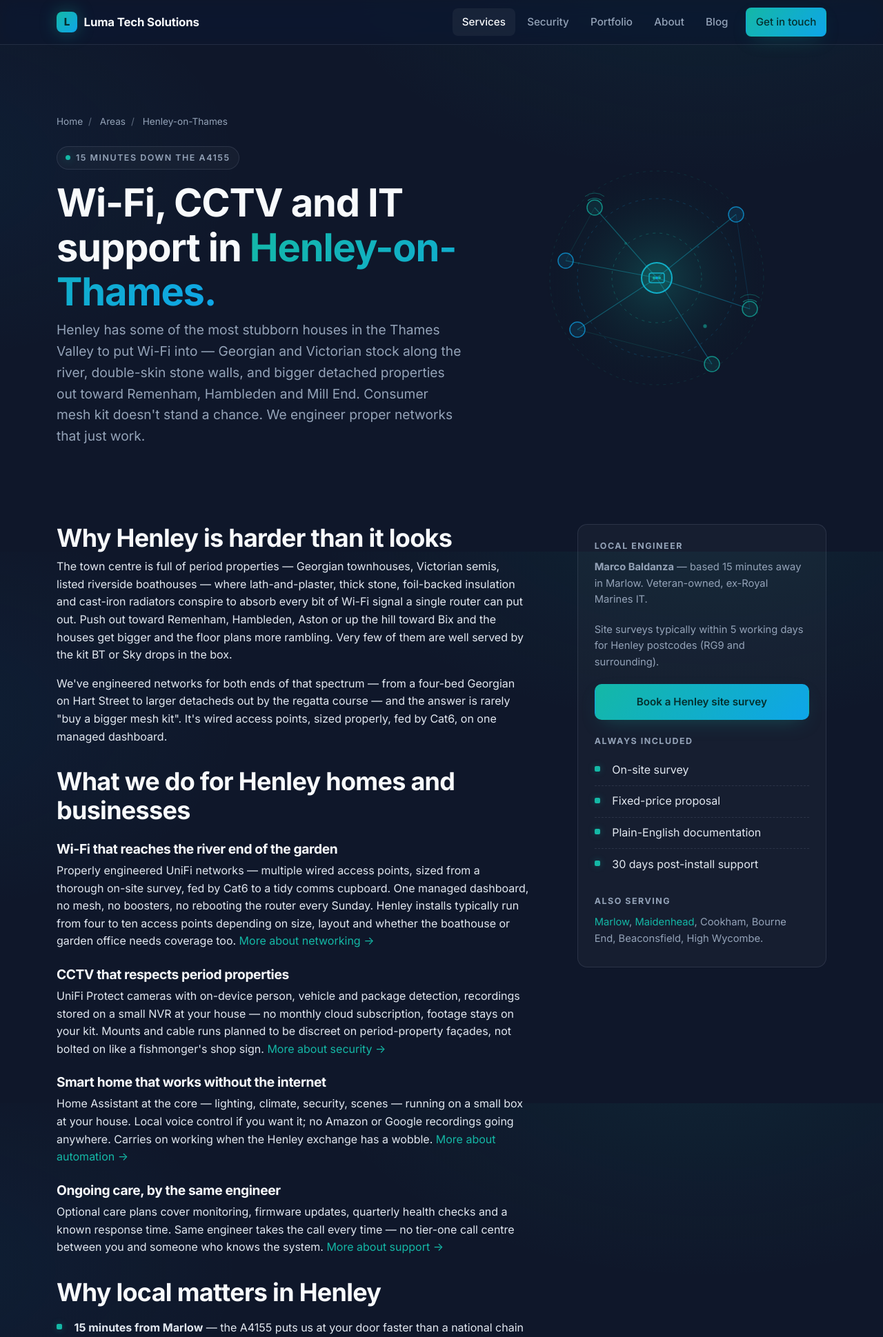
After one commit to Comm4nd0/luma-tech-solutions, a Django app: page /areas/henley/ in a window 1280 px wide. The commit adds this page. Shown: the top 1939 px of the page at 69% size. Run offline with Django 5.2, Linux system fonts and the light colour scheme.

Commit message:
seo: add dedicated /areas/henley/ page + cross-link site-wide
Henley-on-Thames is a real catchment for the business (15 min from
Marlow via the A4155, period-property stock that punishes mesh kit),
but only had a passing mention on the site. Brings it up to parity
with Marlow and Maidenhead for SEO purposes.

- New view, URL route and sitemap entry for /areas/henley/
- Dedicated locale template templates/areas/henley.html with custom
  Service JSON-LD, content tailored to Henley housing stock (Georgian
  riverside, period stone, Remenham/Hambleden/Mill End surrounds),
  and the same sidebar shape as the Marlow/Maidenhead pages
- Areas index card now links through ("More about Henley →")
- Marlow and Maidenhead "Also serving" sidebars now link to Henley
- Page titles updated on home, networking, security, contact and
  areas-index to include Henley alongside Marlow & Maidenhead
- Security page description gains Henley too
- SITE_STATIC_LASTMOD bumped to 2026-05-04 so the static-page
  sitemap reflects the freshness honestly

Co-Authored-By: Claude Opus 4.7 (1M context) <noreply@anthropic.com>

```diff
--- a/core/sitemaps.py
+++ b/core/sitemaps.py
@@ -32,6 +32,7 @@ class StaticViewSitemap(Sitemap):
             ("areas", 0.7),
             ("area_marlow", 0.8),
             ("area_maidenhead", 0.8),
+            ("area_henley", 0.8),
             ("about", 0.7),
             ("portfolio", 0.8),
             ("contact", 0.7),
--- a/core/urls.py
+++ b/core/urls.py
@@ -17,6 +17,7 @@ urlpatterns = [
     path("areas/", views.areas_index, name="areas"),
     path("areas/marlow/", views.area_marlow, name="area_marlow"),
     path("areas/maidenhead/", views.area_maidenhead, name="area_maidenhead"),
+    path("areas/henley/", views.area_henley, name="area_henley"),
     path("contact/", views.contact, name="contact"),
     path("contact/thanks/", views.contact_thanks, name="contact_thanks"),
     path("blog/", views.blog, name="blog"),
--- a/core/views.py
+++ b/core/views.py
@@ -249,7 +249,7 @@ def home(request):
         "home.html",
         _base_context(
             active="home",
-            page_title="Wi-Fi, CCTV & IT Support in Marlow & Maidenhead | Luma Tech",
+            page_title="Wi-Fi, CCTV & IT Support — Marlow, Maidenhead & Henley | Luma Tech",
             page_description=(
                 "Local engineer for proper Wi-Fi, CCTV, smart homes and IT "
                 "support across Marlow, Maidenhead, Henley and the Thames Valley."
@@ -285,7 +285,7 @@ def service_networking(request):
         "services/networking.html",
         _base_context(
             active="services",
-            page_title="Wi-Fi Installation in Marlow & Maidenhead | Luma Tech",
+            page_title="Wi-Fi Installation in Marlow, Maidenhead & Henley | Luma Tech",
             page_description=(
                 "UniFi Wi-Fi design and installation for large homes and "
                 "offices across Marlow, Maidenhead, Henley and the Thames Valley."
@@ -313,10 +313,10 @@ def service_security(request):
         "services/security.html",
         _base_context(
             active="security",
-            page_title="CCTV & Security Installation, Marlow & Bucks | Luma Tech",
+            page_title="CCTV Installation in Marlow, Maidenhead & Henley | Luma Tech",
             page_description=(
                 "UniFi Protect CCTV, alarms, smart locks and network security "
-                "across Marlow, Maidenhead, Beaconsfield and the Thames Valley."
+                "across Marlow, Maidenhead, Henley-on-Thames and the Thames Valley."
             ),
             breadcrumbs=[
                 ("Home", reverse("home")),
@@ -505,7 +505,7 @@ def contact(request):
         "contact.html",
         _base_context(
             active="contact",
-            page_title="Contact Luma Tech — Marlow & Maidenhead Engineer",
+            page_title="Contact Luma Tech — Marlow, Maidenhead & Henley Engineer",
             page_description=(
                 "Talk to Marco about Wi-Fi, CCTV, smart-home or IT support "
                 "across Marlow, Maidenhead, Henley and the Thames Valley."
@@ -580,7 +580,7 @@ def areas_index(request):
         "areas/index.html",
         _base_context(
             active="services",
-            page_title="Areas Covered — Marlow, Maidenhead, Bucks | Luma Tech",
+            page_title="Areas Covered — Marlow, Maidenhead, Henley & Bucks | Luma Tech",
             page_description=(
                 "Where we work: Marlow, Maidenhead, Henley-on-Thames, "
                 "Beaconsfield, Bourne End, Cookham and High Wycombe."
@@ -640,5 +640,27 @@ def area_maidenhead(request):
     )
 
 
+def area_henley(request):
+    return render(
+        request,
+        "areas/henley.html",
+        _base_context(
+            active="services",
+            page_title="Wi-Fi, CCTV & IT Support in Henley-on-Thames | Luma Tech",
+            page_description=(
+                "Wi-Fi, CCTV and smart-home design for period homes and "
+                "riverside properties in Henley-on-Thames, Remenham, "
+                "Hambleden and Mill End."
+            ),
+            breadcrumbs=[
+                ("Home", reverse("home")),
+                ("Areas", reverse("areas")),
+                ("Henley-on-Thames", reverse("area_henley")),
+            ],
+            town="Henley-on-Thames",
+        ),
+    )
+
+
 def healthz(request):
     return HttpResponse("ok\n", content_type="text/plain")
--- a/lumatech/settings.py
+++ b/lumatech/settings.py
@@ -158,7 +158,7 @@ SITE_FOUNDER = "Marco Baldanza"
 SITE_BASE_TOWN = "Marlow"
 # Bump when you ship a meaningful site-wide content change so the
 # static-page sitemap honestly reflects freshness.
-SITE_STATIC_LASTMOD = "2026-05-03"
+SITE_STATIC_LASTMOD = "2026-05-04"
 
 # --- Security in production ---
 if not DEBUG:
--- /dev/null
+++ b/templates/areas/henley.html
@@ -0,0 +1,145 @@
+{% extends 'base.html' %}
+{% load static %}
+
+{% block jsonld %}{{ block.super }}
+<script type="application/ld+json">
+{
+  "@context": "https://schema.org",
+  "@type": "Service",
+  "name": "Wi-Fi, CCTV and IT Support in Henley-on-Thames",
+  "serviceType": "Wi-Fi Installation",
+  "description": "Wi-Fi, CCTV and smart-home design for period homes and riverside properties across Henley-on-Thames, Remenham, Hambleden and Mill End.",
+  "url": "{{ SITE_URL }}{% url 'area_henley' %}",
+  "provider": { "@id": "{{ SITE_URL }}#business" },
+  "areaServed": { "@type": "City", "name": "Henley-on-Thames" }
+}
+</script>
+{% endblock %}
+
+{% block content %}
+<section class="service-hero">
+  <div class="container">
+    <div class="service-hero-inner">
+      <div>
+        {% include 'partials/_breadcrumbs.html' with crumbs=breadcrumbs %}
+        <span class="eyebrow"><span class="dot"></span>15 minutes down the A4155</span>
+        <h1>Wi-Fi, CCTV and IT support in <span class="gradient">Henley-on-Thames.</span></h1>
+        <p class="lede">
+          Henley has some of the most stubborn houses in the Thames
+          Valley to put Wi-Fi into — Georgian and Victorian stock along
+          the river, double-skin stone walls, and bigger detached
+          properties out toward Remenham, Hambleden and Mill End.
+          Consumer mesh kit doesn't stand a chance. We engineer proper
+          networks that just work.
+        </p>
+      </div>
+      <div class="hero-illustration">
+        {% include 'partials/_illustrations.html' with name='networking' %}
+      </div>
+    </div>
+  </div>
+</section>
+
+<section class="tight">
+  <div class="container">
+    <div class="service-grid">
+      <div>
+        <h2>Why Henley is harder than it looks</h2>
+        <p>
+          The town centre is full of period properties — Georgian
+          townhouses, Victorian semis, listed riverside boathouses —
+          where lath-and-plaster, thick stone, foil-backed insulation
+          and cast-iron radiators conspire to absorb every bit of Wi-Fi
+          signal a single router can put out. Push out toward Remenham,
+          Hambleden, Aston or up the hill toward Bix and the houses
+          get bigger and the floor plans more rambling. Very few of
+          them are well served by the kit BT or Sky drops in the box.
+        </p>
+        <p>
+          We've engineered networks for both ends of that spectrum —
+          from a four-bed Georgian on Hart Street to larger detacheds
+          out by the regatta course — and the answer is rarely "buy a
+          bigger mesh kit". It's wired access points, sized properly,
+          fed by Cat6, on one managed dashboard.
+        </p>
+
+        <h2 class="mt-4">What we do for Henley homes and businesses</h2>
+
+        <h3 class="mt-3">Wi-Fi that reaches the river end of the garden</h3>
+        <p>
+          Properly engineered UniFi networks — multiple wired access
+          points, sized from a thorough on-site survey, fed by Cat6 to
+          a tidy comms cupboard. One managed dashboard, no mesh, no
+          boosters, no rebooting the router every Sunday. Henley
+          installs typically run from four to ten access points
+          depending on size, layout and whether the boathouse or
+          garden office needs coverage too.
+          <a href="{% url 'service_networking' %}">More about networking →</a>
+        </p>
+
+        <h3 class="mt-3">CCTV that respects period properties</h3>
+        <p>
+          UniFi Protect cameras with on-device person, vehicle and
+          package detection, recordings stored on a small NVR at your
+          house — no monthly cloud subscription, footage stays on your
+          kit. Mounts and cable runs planned to be discreet on
+          period-property façades, not bolted on like a fishmonger's
+          shop sign.
+          <a href="{% url 'service_security' %}">More about security →</a>
+        </p>
+
+        <h3 class="mt-3">Smart home that works without the internet</h3>
+        <p>
+          Home Assistant at the core — lighting, climate, security,
+          scenes — running on a small box at your house. Local voice
+          control if you want it; no Amazon or Google recordings going
+          anywhere. Carries on working when the Henley exchange has a
+          wobble.
+          <a href="{% url 'service_automation' %}">More about automation →</a>
+        </p>
+
+        <h3 class="mt-3">Ongoing care, by the same engineer</h3>
+        <p>
+          Optional care plans cover monitoring, firmware updates,
+          quarterly health checks and a known response time. Same
+          engineer takes the call every time — no tier-one call centre
+          between you and someone who knows the system.
+          <a href="{% url 'service_support' %}">More about support →</a>
+        </p>
+
+        <h2 class="mt-4">Why local matters in Henley</h2>
+        <ul class="bullets">
+          <li><strong>15 minutes from Marlow</strong> — the A4155 puts us at your door faster than a national chain dispatching from Reading or Slough. Most surveys happen the same week you ask.</li>
+          <li><strong>We've worked the Henley housing stock</strong> — Georgian and Victorian period builds, the thick stone, the foil-backed loft insulation in the 70s extensions. We've designed around all of it.</li>
+          <li><strong>Discreet on the outside</strong> — period-property owners care about kerb appeal. We plan AP and camera positions to be invisible from the street.</li>
+          <li><strong>Honest quotes</strong> — fixed price, no day rates, no scope creep. Hardware, cabling, labour and timeline written down on one page.</li>
+        </ul>
+      </div>
+
+      <aside class="sidebar fade-in">
+        <h4>Local engineer</h4>
+        <p><strong>Marco Baldanza</strong> — based 15 minutes away in Marlow. Veteran-owned, ex-Royal Marines IT.</p>
+        <p class="mt-2">Site surveys typically within 5 working days for Henley postcodes (RG9 and surrounding).</p>
+        <a href="{% url 'contact' %}?source=area-henley" class="btn btn-primary">Book a Henley site survey</a>
+
+        <h4 style="margin-top:1.5rem;">Always included</h4>
+        <ul class="bullets" style="margin-top:.5rem;">
+          <li>On-site survey</li>
+          <li>Fixed-price proposal</li>
+          <li>Plain-English documentation</li>
+          <li>30 days post-install support</li>
+        </ul>
+
+        <h4 style="margin-top:1.5rem;">Also serving</h4>
+        <p style="margin:.25rem 0;">
+          <a href="{% url 'area_marlow' %}">Marlow</a>,
+          <a href="{% url 'area_maidenhead' %}">Maidenhead</a>,
+          Cookham, Bourne End, Beaconsfield, High Wycombe.
+        </p>
+      </aside>
+    </div>
+  </div>
+</section>
+
+{% include 'partials/_cta_banner.html' with cta_title='Henley project on your mind?' cta_copy='Tell us roughly what you are trying to do and where in town. We will come and look — usually within the week.' %}
+{% endblock %}
--- a/templates/areas/index.html
+++ b/templates/areas/index.html
@@ -34,7 +34,7 @@
       </div>
       <div class="feature">
         <h4>Henley-on-Thames</h4>
-        <p>Period properties along the river and out toward Remenham — Wi-Fi, CCTV and smart-home work where consumer kit can't keep up.</p>
+        <p>Period properties along the river and out toward Remenham, Hambleden and Mill End — Wi-Fi, CCTV and smart-home work where consumer kit can't keep up. <a href="{% url 'area_henley' %}">More about Henley →</a></p>
       </div>
       <div class="feature">
         <h4>Beaconsfield</h4>
--- a/templates/areas/maidenhead.html
+++ b/templates/areas/maidenhead.html
@@ -147,7 +147,8 @@
         <h4 style="margin-top:1.5rem;">Also serving</h4>
         <p style="margin:.25rem 0;">
           <a href="{% url 'area_marlow' %}">Marlow</a>,
-          Cookham, Bourne End, Henley-on-Thames, Beaconsfield, High Wycombe.
+          <a href="{% url 'area_henley' %}">Henley-on-Thames</a>,
+          Cookham, Bourne End, Beaconsfield, High Wycombe.
         </p>
       </aside>
     </div>
--- a/templates/areas/marlow.html
+++ b/templates/areas/marlow.html
@@ -128,7 +128,8 @@
         <h4 style="margin-top:1.5rem;">Also serving</h4>
         <p style="margin:.25rem 0;">
           <a href="{% url 'area_maidenhead' %}">Maidenhead</a>,
-          Bourne End, Cookham, Henley-on-Thames, Beaconsfield, High Wycombe.
+          <a href="{% url 'area_henley' %}">Henley-on-Thames</a>,
+          Bourne End, Cookham, Beaconsfield, High Wycombe.
         </p>
       </aside>
     </div>
```
